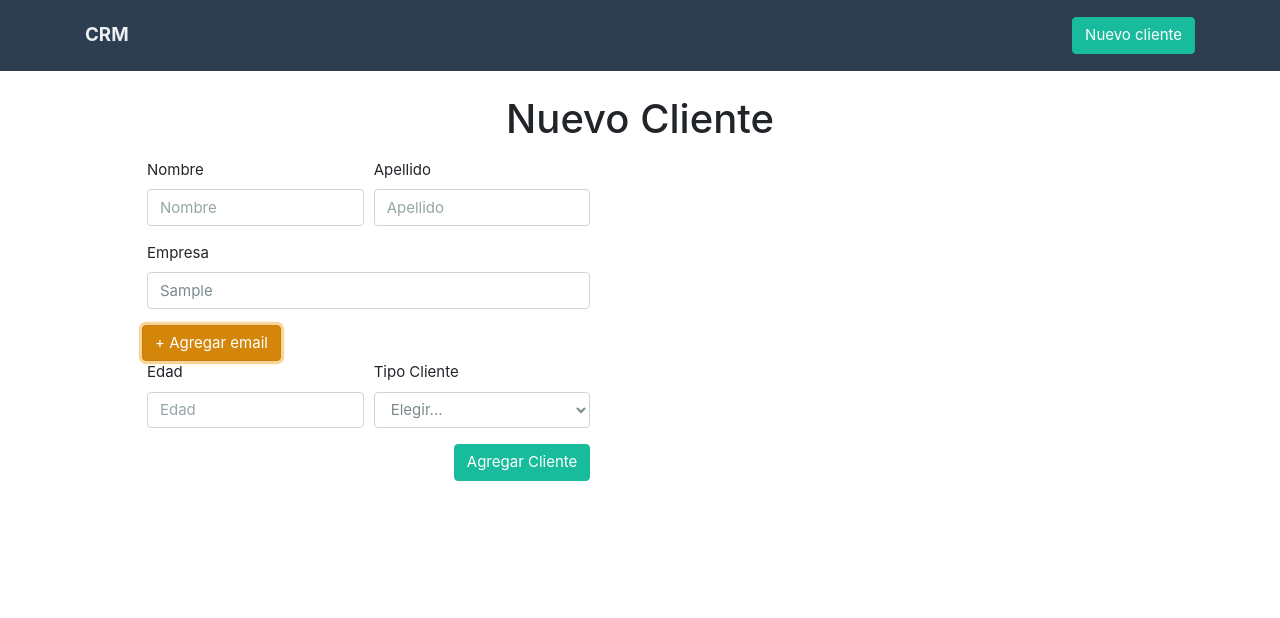
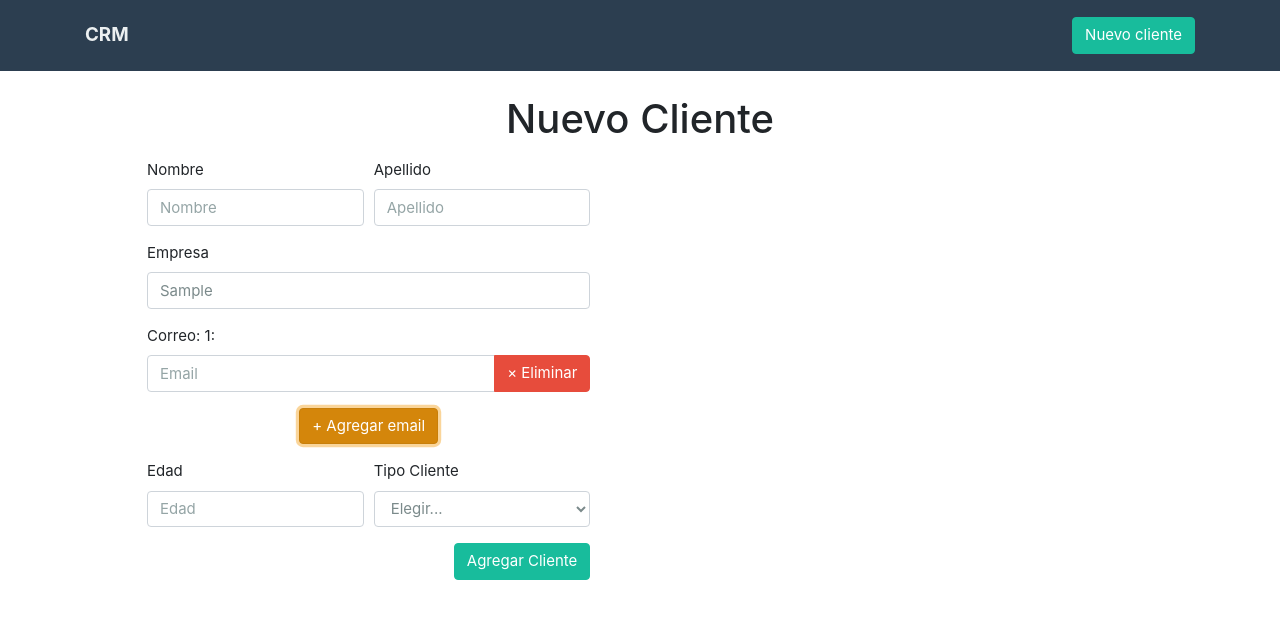
Before and after one commit to johnnyhicks95/MERNG-products-sell-full-system, a React (Create React App) app in the folder client/: page /cliente/nuevo in a window 1280 px wide. Both pictures are taken after typing "Sample" into the empty fields and a click on the button "+ Agregar email". Shown: the top 618 px of the page. Built offline with nearby package versions, Linux system fonts and the light colour scheme.

Commit message:
Bugs fixed, add email working, bd working

```diff
--- a/client/src/components/clientes.js
+++ b/client/src/components/clientes.js
@@ -21,7 +21,7 @@ const Contactos = () => (
         {( { loading, error, data , startPolling , stopPolling } ) => {
             if(loading) return "Cargando ..."
             if(error) return `Error: ${error.message}`
-            console.log(data.getClientes)
+            // console.log(data.getClientes)
 
             return (
                 <Fragment>
--- a/client/src/components/nuevoCliente.js
+++ b/client/src/components/nuevoCliente.js
@@ -42,7 +42,7 @@ class NuevoCliente extends Component {
     nuevoCampo = () => {
         // console.log('hiciste click')
         this.setState({
-            emails: this.state.concat( [{email: ''}] )
+            emails: this.state.emails.concat( [{email: ''}] )
         })
     }
 
@@ -187,17 +187,17 @@ class NuevoCliente extends Component {
                                                 <button
                                                 type="button"
                                                 className="btn btn-danger"
-                                                onclick={this.quitarCampo(index)}
+                                                onClick={this.quitarCampo(index)}
                                                 > &times; Eliminar </button>
                                             </div>
                                         </div>
                                     </div>
                                 ) )}
-                                <div classname="form-group d-flex justify-content-center col-md-12">
+                                <div className="form-group d-flex justify-content-center col-md-12">
                                     <button
                                     type="button"
                                     className="btn btn-warning"
-                                    onclick={this.nuevoCampo}
+                                    onClick={this.nuevoCampo}
                                     >+ Agregar email</button>
                                 </div>
 
```
